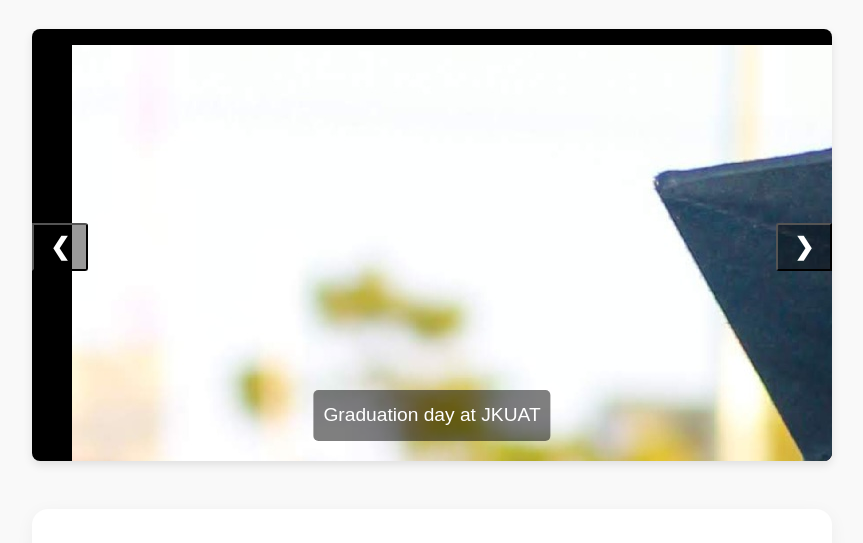
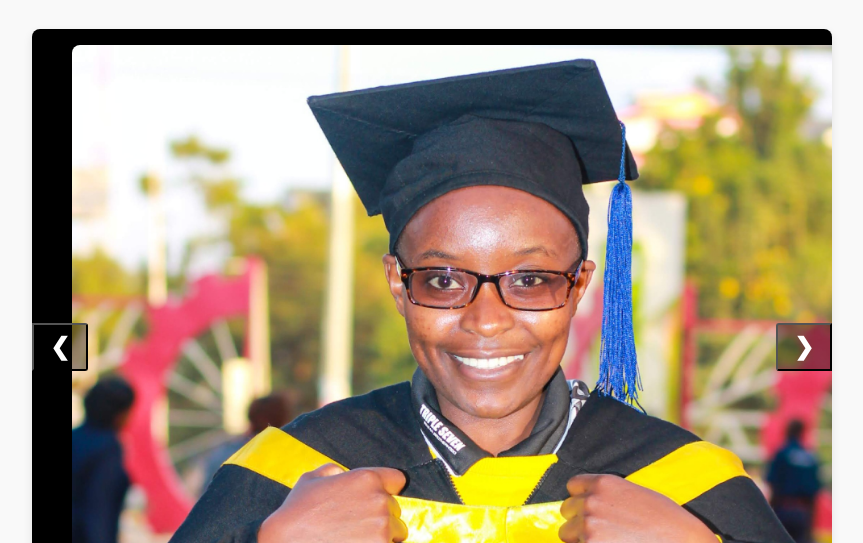
Before and after one commit to BrendahKiragu/CV-url, a plain HTML site: page story.html in a window 1280 px wide. Shown: the part 257-800 px from the top of the page, without its empty margins (208-1071 px from the left). Drawn offline with Linux system fonts and the light colour scheme.

Commit message:
styled width and height of slideshow images

```diff
--- a/story.css
+++ b/story.css
@@ -41,7 +41,6 @@ header p {
 /* Slideshow styles */
 .slideshow-container {
   position: relative;
-  max-width: 800px;
   margin: 1rem auto 2rem auto;
   border-radius: 8px;
   overflow: hidden;
@@ -51,13 +50,13 @@ header p {
 .slides {
   display: none;
   width: 100%;
-  height: 400px;
+  height: 600px;
   object-fit: cover;
 }
 .active-slide {
   display: block;
 }
-.caption{
+.caption {
   color: #fff;
   font-size: 1.2rem;
   text-align: center;
@@ -68,6 +67,11 @@ header p {
   background-color: rgba(0, 0, 0, 0.5);
   padding: 10px;
   border-radius: 5px;
+}
+.slideshow-container img {
+  width: 100%;
+  height: auto;
+  border-radius: 8px;
 }
 
 /* SUMMARY SECTON */
```
